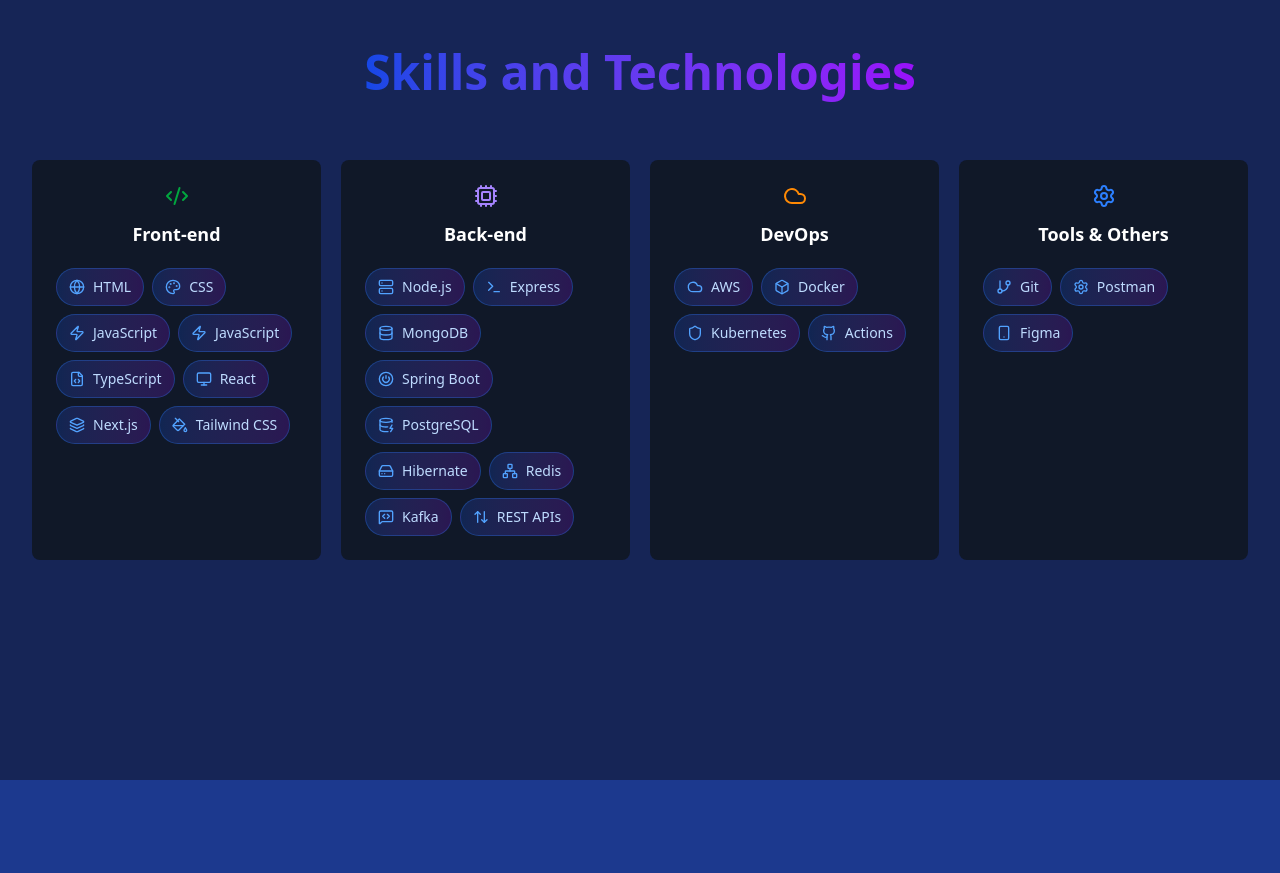
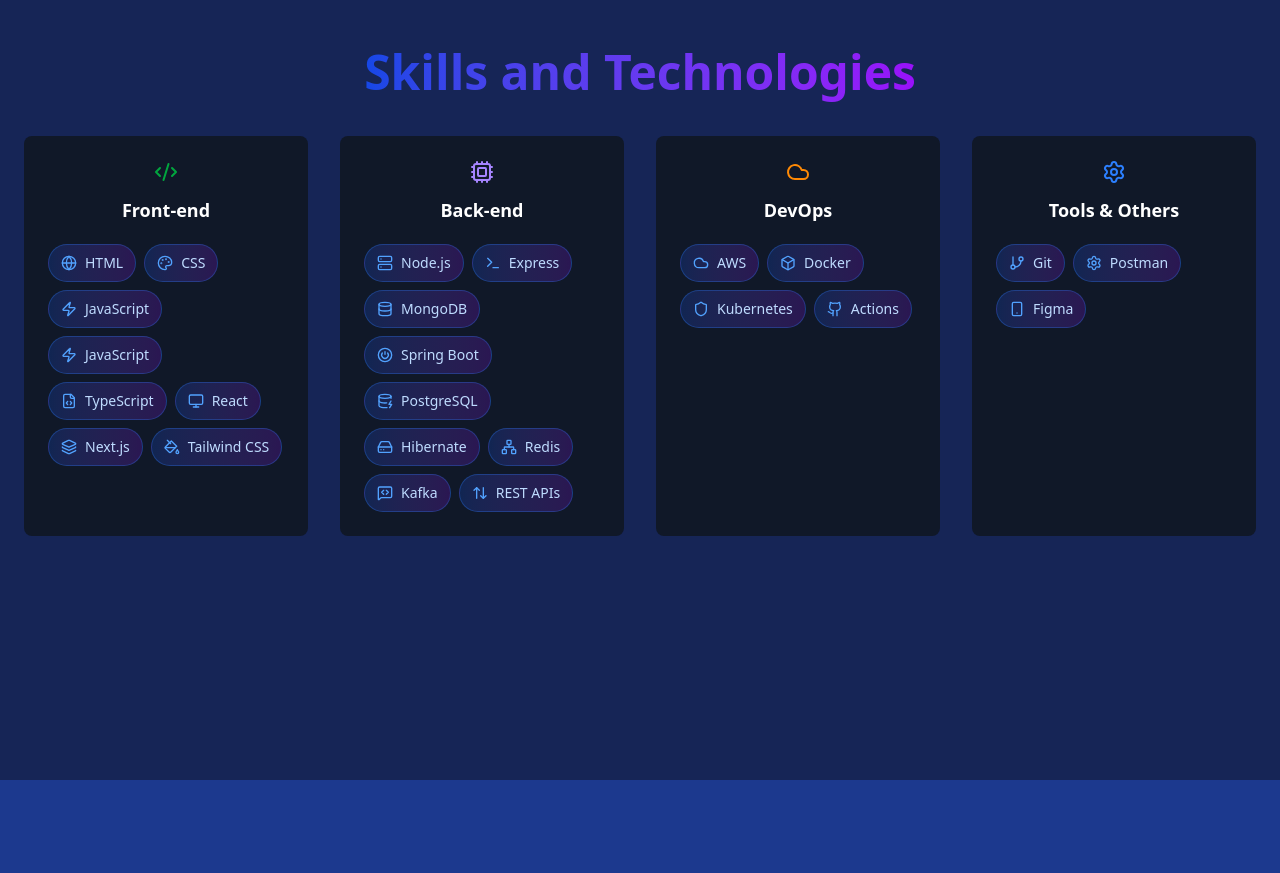
Before and after one commit to sj-cantos/Portfolio-Website, a React (Vite) app: page / in a window 1280 px wide. Shown: the part 1620-2493 px from the top of the page. Built offline with nearby package versions, Linux system fonts and the light colour scheme.

Commit message:
fix: adjusted mobile responsiveness

```diff
--- a/src/components/Skills/index.tsx
+++ b/src/components/Skills/index.tsx
@@ -19,7 +19,7 @@
           >
             Skills and Technologies
           </h1>
-          <div className={`grid grid-cols-4 md:grid-cols-4  p-2 mt-12 gap-5 justify-center sm:grid-cols-2 `}>
+          <div className={`grid md:grid-cols-2 lg:grid-cols-4 gap-8 mt-8`}>
             {skillsData.map((category, index) => {
               return (
                 <div
```
